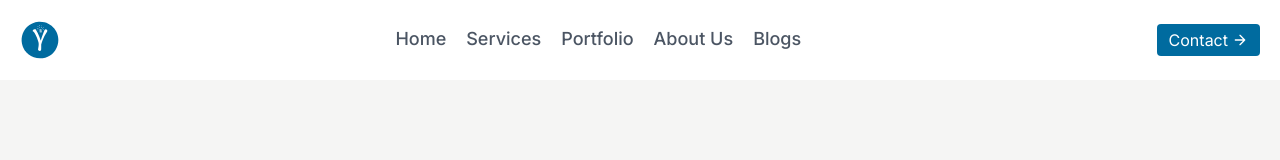
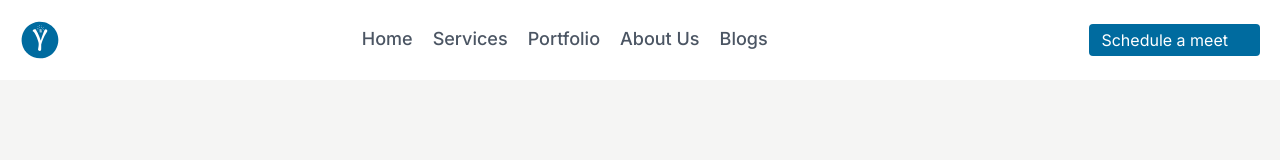
Before and after one commit to ArkaPrabhaChowdhury/gamma, a Next.js app: page / in a window 1280 px wide. Shown: the top 160 px of the page. Built offline with nearby package versions, Linux system fonts and the light colour scheme.

Commit message:
meet boooking

```diff
--- a/src/app/(components)/Navbar.jsx
+++ b/src/app/(components)/Navbar.jsx
@@ -101,8 +101,9 @@ const Navbar = ({ service,policy}) => {
             offset={30}
             duration={500}
           >
+            <a href="https://gammainnovations.zohobookings.in/#/customer/203853000000034018?booknow=true">
               <button className="inline-flex items-center text-white  bg-[#006b9f] border-0 py-1 px-3 focus:outline-none hover:bg-[#248dc1] rounded text-base mt-4 md:mt-0">
-              Contact
+                Schedule a meet
                 <svg
                   fill="none"
                   stroke="currentColor"
@@ -112,9 +113,10 @@ const Navbar = ({ service,policy}) => {
                   className="w-4 h-4 ml-1"
                   viewBox="0 0 24 24"
                 >
-                <path d="M5 12h14M12 5l7 7-7 7"></path>
+                  {/* <path d="M5 12h14M12 5l7 7-7 7"></path> */}
                 </svg>
               </button>
+            </a>
           </Link>
         </div>
       </header>
```
Lines whose indentation alone changed are shown as unchanged.
